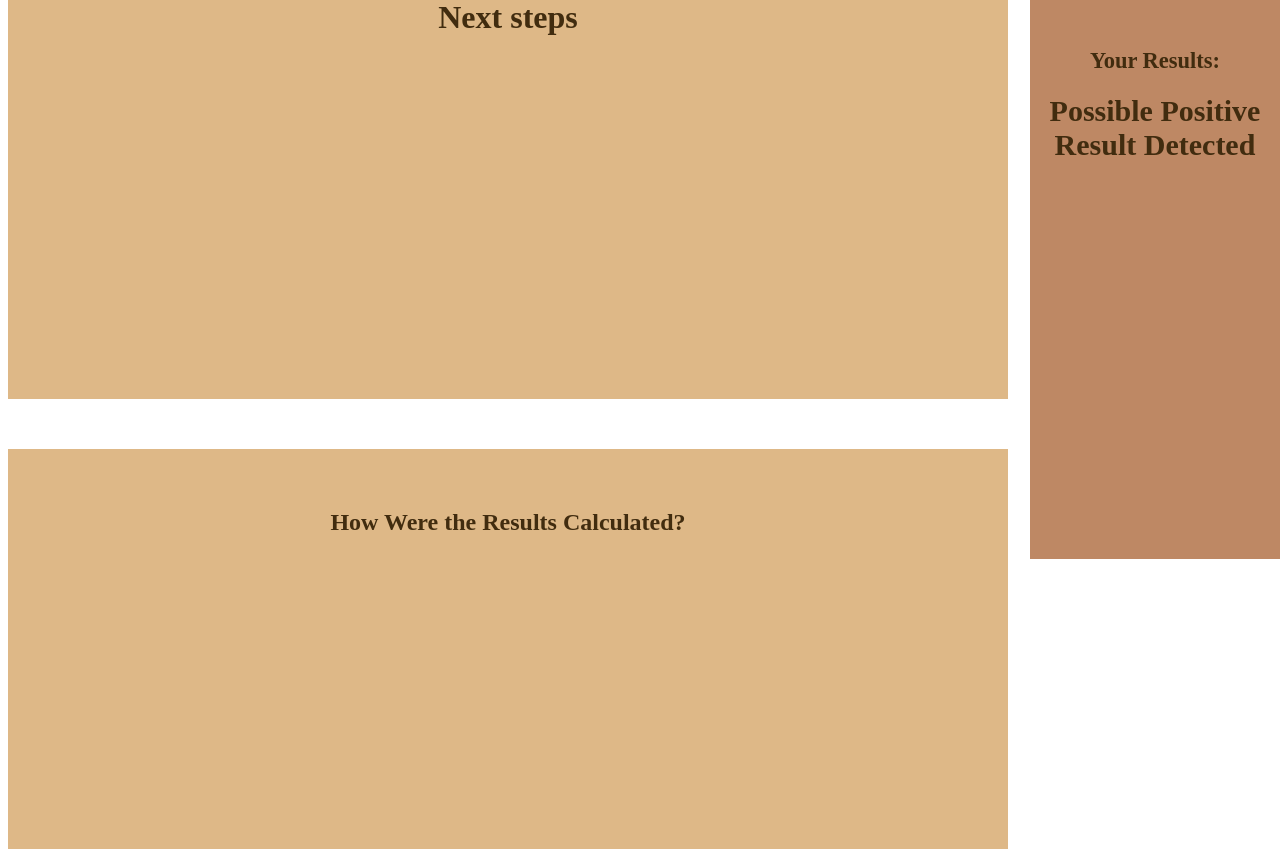
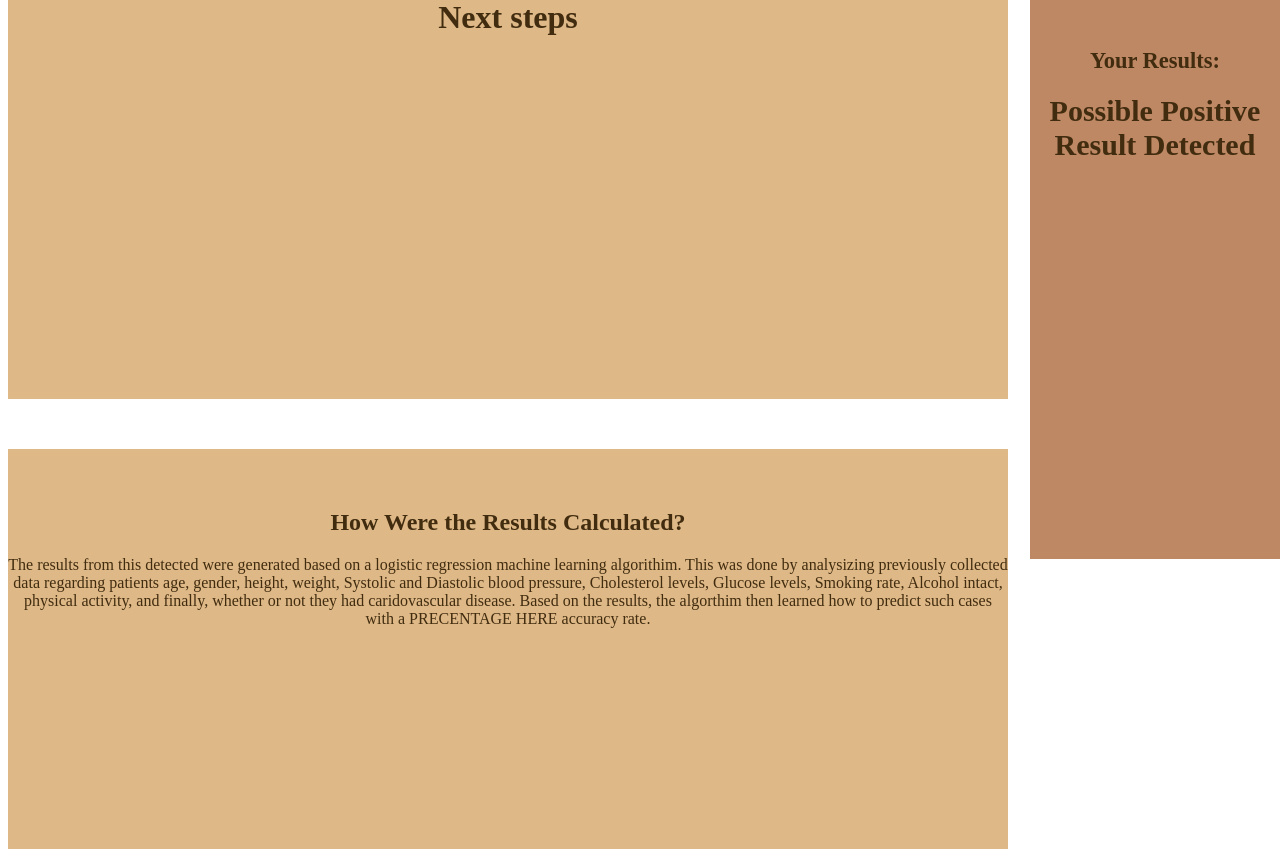
Before and after one commit to Areeba-F/hacked-beta-logistic-aggression, a Django app: template main/templates/positive.html in a window 1280 px wide. Shown: the part 140-989 px from the top of the page. Run offline with Django 3.2, Linux system fonts and the light colour scheme; the template is opened without the code that fills it, so the values that code supplies are empty.

Commit message:
Edited html and added image files

```diff
--- a/main/templates/positive.css
+++ b/main/templates/positive.css
@@ -44,4 +44,5 @@
 .info_writing {
     padding: 20px 0;
 
+
 }
--- a/main/templates/positive.html
+++ b/main/templates/positive.html
@@ -3,7 +3,7 @@
 <head>
     <link rel="stylesheet" href="positive.css" />
 </head>
-</html>
+
 <body>
     <div class="header">
         <h1>Caridovascular Disease Predictor</h1>
@@ -24,9 +24,20 @@
     <div style=margin-top:50px; class="info">
         <div class="info_writing"></div>
             <h2>How Were the Results Calculated?</h2>
-            <p></p>
+            <p>The results from this detected were generated based on a logistic
+                regression machine learning algorithim. This was done by analysizing previously
+                collected data regarding patients age, gender, height, weight, Systolic
+                and Diastolic blood pressure, Cholesterol levels, Glucose levels,
+                Smoking rate, Alcohol intact, physical activity, and finally, whether
+                or not they had caridovascular disease. Based on the results, the
+                algorthim then learned how to predict such cases with a PRECENTAGE HERE
+                accuracy rate.
+            </p>
         </div>
 
 
+
     </div>
+    <img scr="fullheatmap.png" alt="Heat graph showing the correlation between all data points"></img>
 </body>
+</html>
```
Also changed, not shown: main/templates/img/agegraph.png (added), main/templates/img/fullheatmap.png (added), main/templates/img/smallheatmap.png (added), main/templates/img/weightgraph.png (added).
